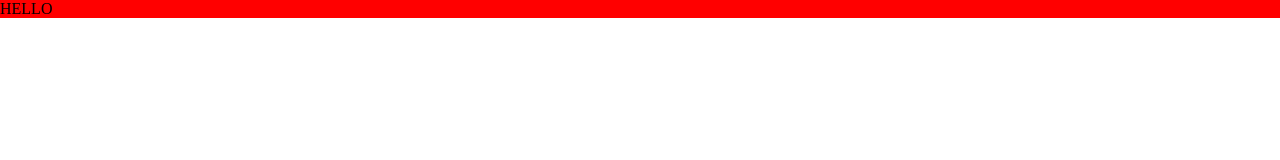
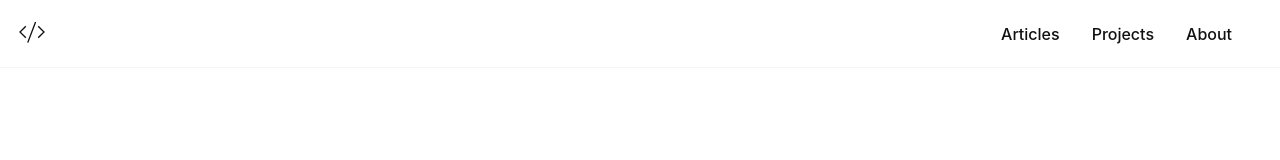
Before and after one commit to braydenk/braydenkilleen.com, a Gatsby site: page / in a window 1280 px wide. Built offline with nearby package versions, Linux system fonts and the light colour scheme; Gatsby itself is replaced by a stand-in of ours.

Commit message:
Added header and base styles

```diff
--- a/gatsby-browser.js
+++ b/gatsby-browser.js
@@ -1 +1,2 @@
 import "./static/styles/normalize.css"
+import "./static/styles/base.css"
--- /dev/null
+++ b/src/components/Header.js
@@ -0,0 +1,75 @@
+import React from "react"
+import styled from "styled-components"
+import { Link } from "gatsby"
+import logo from "../../static/logo.svg"
+
+const PageHeader = styled.header`
+  position: fixed;
+  top: 0;
+  left: 0;
+  z-index: 3;
+  width: 100%;
+  background: #fff;
+  border-bottom: 1px solid #f4f6f8;
+  padding: 1rem;
+`
+
+const HeaderContainer = styled.div`
+  display: flex;
+  align-items: center;
+  justify-content: space-between;
+`
+
+const HeaderLogo = styled.img`
+  height: 2rem;
+  width: 2rem;
+`
+
+const HeaderNav = styled.nav``
+const HeaderNavList = styled.ul`
+  margin: 0;
+  padding: 0;
+  list-style: none;
+  display: flex;
+`
+const HeaderNavListItem = styled.li`
+  margin-right: 2rem;
+`
+
+const HeaderNavListLink = styled(Link)`
+  color: #111;
+  font-weight: 500;
+  text-decoration: none;
+
+  :hover {
+    color: #276ef1;
+    text-decoration: none;
+  }
+`
+
+function Header() {
+  return (
+    <PageHeader>
+      <HeaderContainer>
+        <Link to="/">
+          <HeaderLogo src={logo} />
+        </Link>
+        <HeaderNav>
+          <HeaderNavList>
+            <HeaderNavListItem>
+              <HeaderNavListLink>Articles</HeaderNavListLink>
+            </HeaderNavListItem>
+            <HeaderNavListItem>
+              <HeaderNavListLink>Projects</HeaderNavListLink>
+            </HeaderNavListItem>
+            <HeaderNavListItem>
+              <HeaderNavListLink>About</HeaderNavListLink>
+            </HeaderNavListItem>
+          </HeaderNavList>
+        </HeaderNav>
+      </HeaderContainer>
+    </PageHeader>
+  )
+}
+
+export default Header
--- a/src/pages/index.js
+++ b/src/pages/index.js
@@ -1,8 +1,4 @@
 import React from "react"
-import styled from "styled-components"
+import PageLayout from "../templates/PageLayout"
 
-const S = styled.div`
-  background-color: red;
-`
-
-export default () => <S>HELLO</S>
+export default () => <PageLayout></PageLayout>
--- /dev/null
+++ b/src/templates/PageLayout.js
@@ -0,0 +1,13 @@
+import React from "react"
+import Header from "../components/Header"
+
+function PageLayout({ children }) {
+  return (
+    <div>
+      <Header />
+      {children}
+    </div>
+  )
+}
+
+export default PageLayout
--- /dev/null
+++ b/static/styles/base.css
@@ -0,0 +1,20 @@
+html {
+  font-size: 100%;
+  font-family: -apple-system, BlinkMacSystemFont, "Segoe UI", "Roboto", "Oxygen",
+    "Ubuntu", "Cantarell", "Fira Sans", "Droid Sans", "Helvetica Neue",
+    sans-serif;
+  box-sizing: border-box;
+}
+
+*,
+*::before,
+*::after {
+  margin-top: 0;
+  box-sizing: inherit;
+}
+
+body {
+  background-color: #fff;
+  height: 100vh;
+  margin: 0;
+}
```
